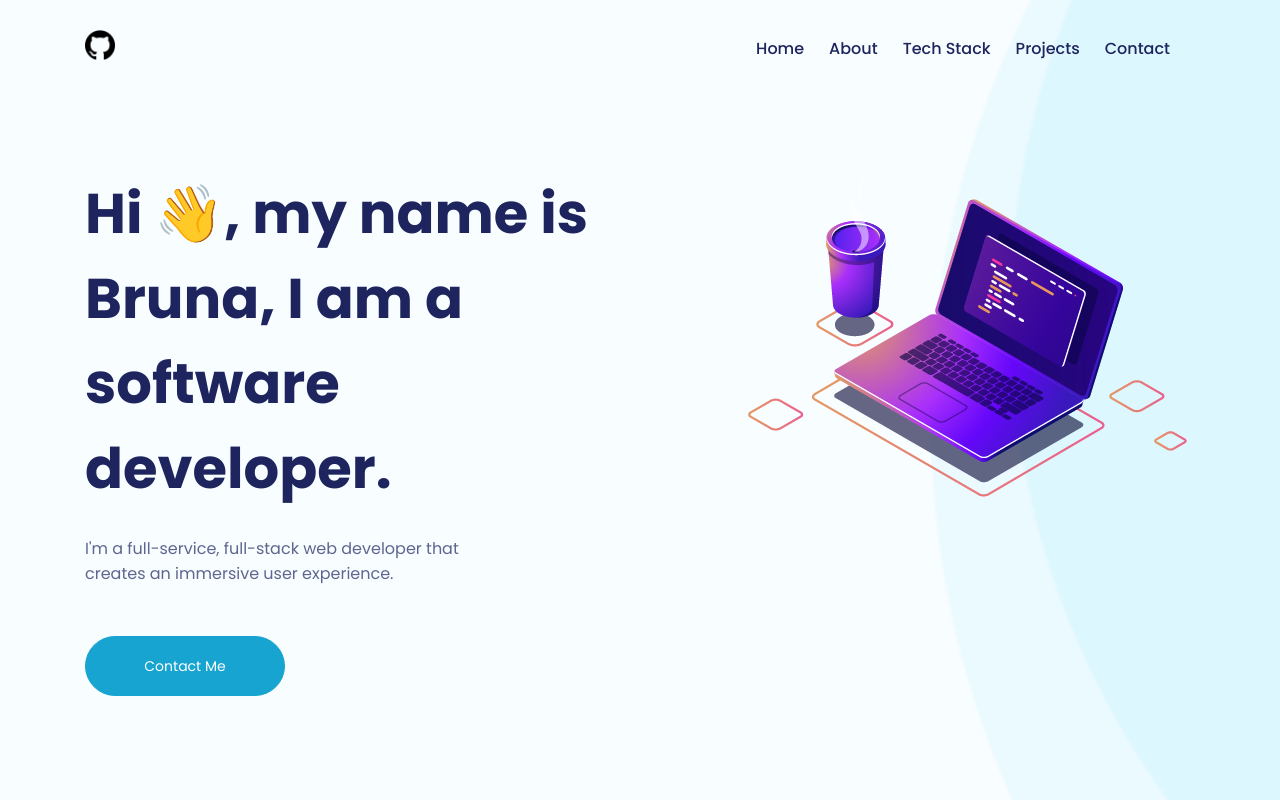
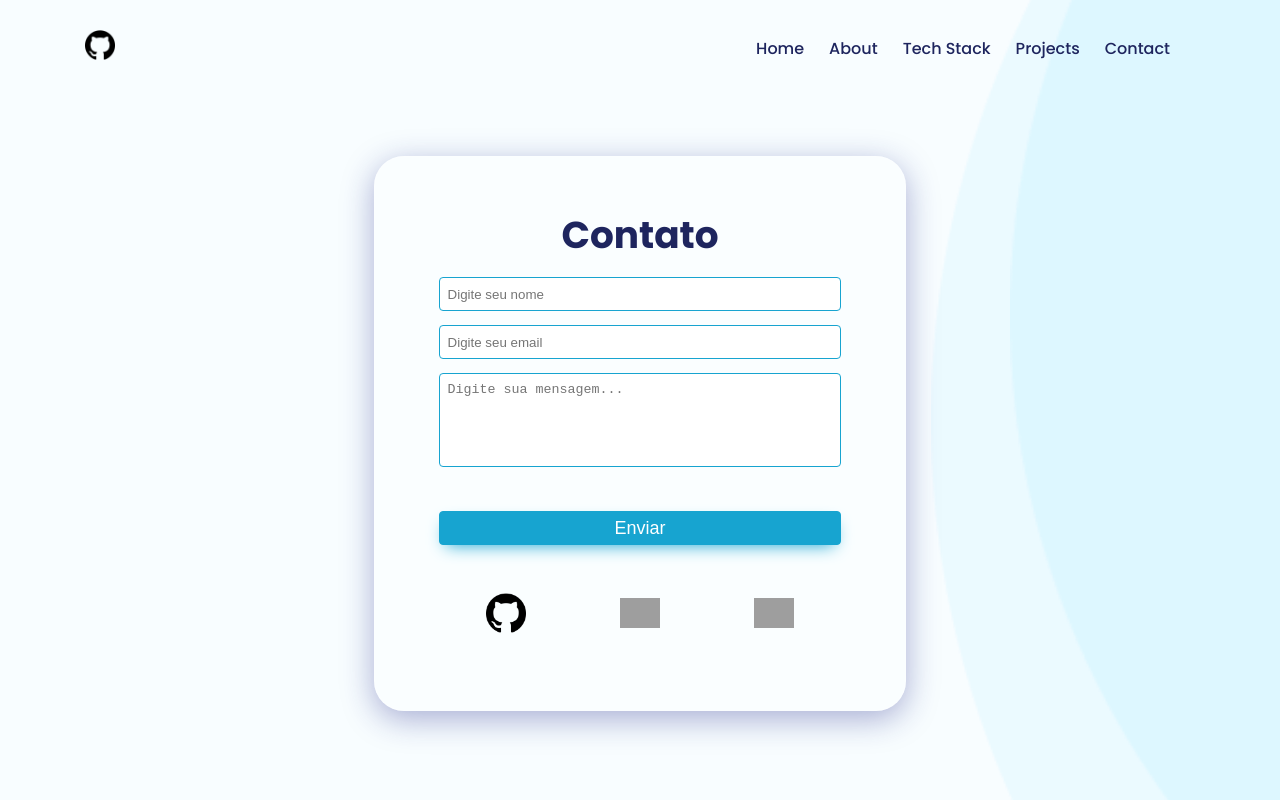
Before and after one commit to bruh-git/bruh-git, a React (Vite) app: page /contact in a window 1280 px wide. Shown: the top 800 px of the page. Built offline with nearby package versions, Linux system fonts and the light colour scheme; grey boxes are pictures that could not be loaded.

Commit message:
feat: implementando pagina de contato.

```diff
--- a/package.json
+++ b/package.json
@@ -9,9 +9,12 @@
     "preview": "vite preview"
   },
   "dependencies": {
+    "@emailjs/browser": "^3.7.0",
+    "@types/react-router-dom": "^5.3.3",
     "@types/styled-components": "^5.1.26",
     "react": "^18.2.0",
     "react-dom": "^18.2.0",
+    "react-router-dom": "^6.4.2",
     "styled-components": "^5.3.5"
   },
   "devDependencies": {
--- a/src/atoms/ButtonContact/index.tsx
+++ b/src/atoms/ButtonContact/index.tsx
@@ -1,6 +1,13 @@
 import * as S from './styles';
+import { useNavigate } from 'react-router-dom';
 
-const ButtonContact = () =>(<S.Container>Contact Me</S.Container>);
+const ButtonContact = () => {
+  const navigate = useNavigate();
 
+  const handleContact = () => {
+    navigate('/contact');
+  };
+  return(<S.Container onClick={ handleContact }>Contact Me</S.Container>);
+}
 
 export default ButtonContact;
--- a/src/main.tsx
+++ b/src/main.tsx
@@ -1,12 +1,13 @@
 import React from 'react';
 import ReactDOM from 'react-dom/client';
 import Main from './pages/Main';
+import Rotas from './routes/routes';
 import GlobalStyle from './styles/global';
 
 
 ReactDOM.createRoot(document.getElementById('root') as HTMLElement).render(
   <React.StrictMode>
     <GlobalStyle />
-    <Main />
+    <Rotas />
   </React.StrictMode>
 )
--- a/src/molecules/Logo/index.tsx
+++ b/src/molecules/Logo/index.tsx
@@ -3,12 +3,14 @@ import Burger from '../../components/Burguer';
 
 const Logo = () => {
   return (
-  <>
-    <div>
-      <img className='logo'src={LogoHero} alt='logo'/>
-    </div>
-    <Burger />
-  </>
+    <>
+      <div>
+        <a target="_blank" href="https://github.com/bruh-git" rel="noreferrer">
+          <img className='logo' src={LogoHero} alt='logo gitHub' />
+        </a>
+      </div>
+      <Burger />
+    </>
   );
 }
 
--- a/src/organisms/Menu/index.tsx
+++ b/src/organisms/Menu/index.tsx
@@ -1,13 +1,14 @@
+import { NavLink } from 'react-router-dom';
 import * as S from './styles';
 
 const Menu = ({ open }) => {
   return (
     <S.MenuList open={ open }>
-      <S.ItemList className='home'><a href="#">Home</a></S.ItemList>
-      <S.ItemList className='about'><a href="#about">About</a></S.ItemList>
-      <S.ItemList className='stack'><a href="#stack">Tech Stack</a></S.ItemList>
-      <S.ItemList className='projects'><a href="#projects">Projects</a></S.ItemList>
-      <S.ItemList className='contact'><a href="#contact">Contact</a></S.ItemList>
+      <S.ItemList className='home'><NavLink to="/">Home</NavLink></S.ItemList>
+      <S.ItemList className='about'><NavLink to="/">About</NavLink></S.ItemList>
+      <S.ItemList className='stack'><NavLink to="/tech">Tech Stack</NavLink></S.ItemList>
+      <S.ItemList className='projects'><NavLink to="/projects">Projects</NavLink></S.ItemList>
+      <S.ItemList className='contact'><NavLink to="/contact">Contact</NavLink></S.ItemList>
     </S.MenuList>
   );
 }
--- /dev/null
+++ b/src/pages/Contact.tsx
@@ -0,0 +1,136 @@
+import styled from 'styled-components';
+import LogoLink from '../assets/174857.png';
+import LogoGit from '../assets/25231.png';
+import LogoInsta from '../assets/instagram.png';
+import Frontend from '../templates/Frontend';
+import Form from './Form';
+
+const Main = styled.main`
+  .center {
+    margin: 0 auto;
+    padding:0 2%;
+    display: flex;
+    flex-wrap: wrap;
+    justify-content: center;
+  }
+  .conteudo-single {
+    display: flex;
+    font-size: 2rem;
+    width: 50%;
+    justify-content: center;
+    align-items: center;
+    flex-direction: column;
+    flex-wrap: wrap;
+    color: #1e255e;
+    padding: 50px;
+    background: rgba( 255, 255, 255, 0.35);
+    box-shadow: 0 8px 32px 0 rgba( 31, 38, 135, 0.37 );
+    border-radius: 30px;
+    border: 1px solid rgba( 255, 255, 255, 0.18 );
+  }
+  .container{
+    justify-content: center;
+    align-items: center;
+    margin: 0 auto;
+    padding: 14px;
+    display: flex;
+    flex-wrap: wrap;
+    width: 100%;
+    height: 100%;
+  }
+
+  .form{
+    max-width: 600px;
+    width: 100%;
+    display: flex;
+    flex-direction: column;
+  }
+
+  .input{
+    margin-bottom: 14px;
+    height: 34px;
+    border-radius: 4px;
+    padding: 0 8px;
+    border: 1px solid #17a4d0;
+  }
+
+  .input:focus{
+    outline: none !important;
+    border:1px solid #17a4d0;
+    box-shadow: 0 0 10px #719ECE;
+  }
+
+  .textarea{
+    margin-bottom: 14px;
+    border-radius: 4px;
+    border: 1px solid #17a4d0;
+    padding: 8px;
+    height: 94px;
+    resize: none;
+  }
+
+  .textarea:focus{
+    outline: none !important;
+    border:1px solid #17a4d0;
+    box-shadow: 0 0 10px #719ECE;
+  }
+
+  .button{
+    margin-top: 30px;
+    color: #fff;
+    height: 34px;
+    border-radius: 4px;
+    border: 0;
+    cursor: pointer;
+    border: 1px solid #17a4d0;
+    background-color: #17a4d0;
+    box-shadow: 0px 7px 17px -7px #17a4d0;
+    font-size: 14px;
+    font-wight: 400px;
+    font-size: 18px;
+    transition: background-color, transform 0.8s;
+  }
+
+  .social-media{
+    display: flex;
+    margin-top: 20px;
+    padding: 14px;
+    flex-wrap: wrap;
+    justify-content: space-around;
+    width: 100%;
+  }
+
+  .social-media a: hover{
+    transform: scale(1.1);
+  }
+
+  .button:hover{
+    color: #17a4d0;
+        background-color: #F8FDFF;
+        box-shadow: 0px 7px 17px -7px #17a4d0;
+  }
+  @media screen and (max-width: 768px){
+    .conteudo-single{width: 100%;}
+  }
+`
+function Contact() {
+  return (
+    <Frontend>
+      <Main>
+        <main className='center'>
+          <div className='conteudo-single'>
+            <h3 id="contact">Contato</h3>
+            <Form />
+            <nav className="social-media">
+              <a target="_blank" href="https://github.com/bruh-git" rel="noreferrer"><img src={LogoGit} alt="Logo Github" width="40" /></a>
+              <a target="_blank" href="https://www.linkedin.com/in/brunac-cardoso/" rel="noreferrer"><img src={LogoLink} alt="Logo Linkedin" width="40" /></a>
+              <a target="_blank" href="https://www.instagram.com/bruhhccs/" rel="noreferrer"><img src={LogoInsta} alt="Logo Instagram" width="40" /></a>
+            </nav>
+          </div>
+        </main>
+      </Main>
+    </Frontend>
+  )
+}
+
+export default Contact;
--- /dev/null
+++ b/src/pages/Form.tsx
@@ -0,0 +1,61 @@
+import { useState } from 'react';
+import emailjs from '@emailjs/browser';
+
+function Form() {
+  const [name, setName] = useState('')
+  const [email, setEmail] = useState('')
+  const [message, setMessage] = useState('')
+
+  function sendEmail(e: { preventDefault: () => void; }) {
+    e.preventDefault();
+    if(name === '' || email === '' || message === '') {
+      alert('Preencha todos os campos');
+      return;
+    }
+    const templateParams = {
+      from_name: name,
+      message: message,
+      email: email,
+    };
+
+    emailjs.send('service_fd0zap4', 'template_mncs1ls', templateParams, 'my6VTH493bu_LwFF9').then((response) => {
+      console.log('SUCCESS!', response.status, response.text);
+      setName('');
+      setEmail('');
+      setMessage('');
+    }, (err) => {
+      console.log('FAILED...', err);
+    });
+  };
+
+  return (
+      <div className="container">
+        <form className="form" onSubmit={sendEmail}>
+          <input
+            className="input"
+            type="text"
+            placeholder="Digite seu nome"
+            onChange={(e) => setName(e.target.value)}
+            value={name}
+          />
+
+          <input
+            className="input"
+            type="text"
+            placeholder="Digite seu email"
+            onChange={(e) => setEmail(e.target.value)}
+            value={email}
+          />
+          <textarea
+            className="textarea"
+            placeholder="Digite sua mensagem..."
+            onChange={(e) => setMessage(e.target.value)}
+            value={message}
+          />
+          <input className="button" type="submit" value="Enviar" />
+        </form>
+      </div>
+  );
+}
+
+export default Form;
--- a/src/pages/Main.tsx
+++ b/src/pages/Main.tsx
@@ -2,7 +2,6 @@ import Frontend from '../templates/Frontend';
 import * as S from './style';
 import HeroHeaderImage from '../assets/computer-illustration.png'
 import ButtonContact from '../atoms/ButtonContact';
-import Conteudo from './Conteudo';
 
 function Main() {
   return (
@@ -19,7 +18,6 @@ function Main() {
             </S.ColumnImage>
           </S.Container>
         </Frontend>
-        <Conteudo />
       </>
   )
 }
--- /dev/null
+++ b/src/pages/NotFound.tsx
@@ -0,0 +1,13 @@
+import Frontend from '../templates/Frontend';
+import React from "react";
+
+function NotFound() {
+  return (
+    <Frontend>
+    <div>
+      <h1>404 Not Found</h1>
+    </div>
+    </Frontend>
+  );
+}
+export default NotFound;
--- /dev/null
+++ b/src/pages/Projects.tsx
@@ -0,0 +1,40 @@
+import Frontend from '../templates/Frontend';
+import styled from 'styled-components';
+
+
+const Main = styled.main`
+  .center {
+    max-width: 960px;
+    margin: 0 auto;
+    padding:0 2%;
+    display: flex;
+    flex-wrap: wrap;
+  }
+  .conteudo-single {
+    flex-direction: column;
+    margin-top: 100px;
+    padding: 15px;
+    font-size: 2rem;
+  }
+  @media screen and (max-width: 768px){
+    .conteudo-single{width: 100%;}
+  }
+`
+function Projects() {
+  return (
+    <Frontend>
+    <Main>
+          <main className='center'>
+            <div className='conteudo-single'>
+              <h3 id="projects">Projects</h3>
+              <p>
+                kkkkkkkkkkkkkkkkkkkkkkkkkkkkkkkkkkk
+              </p>
+            </div>
+          </main>
+    </Main>
+    </Frontend>
+  )
+}
+
+export default Projects;
--- /dev/null
+++ b/src/routes/routes.tsx
@@ -0,0 +1,22 @@
+import { BrowserRouter as Router, Route, Routes } from 'react-router-dom';
+import Contact from '../pages/Contact';
+import Main from '../pages/Main';
+import NotFound from '../pages/NotFound';
+import Projects from '../pages/Projects';
+import Tech from '../pages/Tech';
+
+function Rotas() {
+  return (
+    <Router>
+      <Routes>
+        <Route path="/" element={<Main/>} />
+        <Route path="/tech" element={ <Tech /> } />
+        <Route path="/projects" element={ <Projects/> } />
+        <Route path="/contact" element={ <Contact/> } />
+        <Route path="*" element={<NotFound/>}/>
+      </Routes>
+    </Router>
+  );
+}
+
+export default Rotas;
```
Also changed, not shown: src/pages/Tech.tsx (renamed from src/pages/Conteudo.tsx, +3 -25 lines), 1 other file (tests, documents, lock files or other folders).
